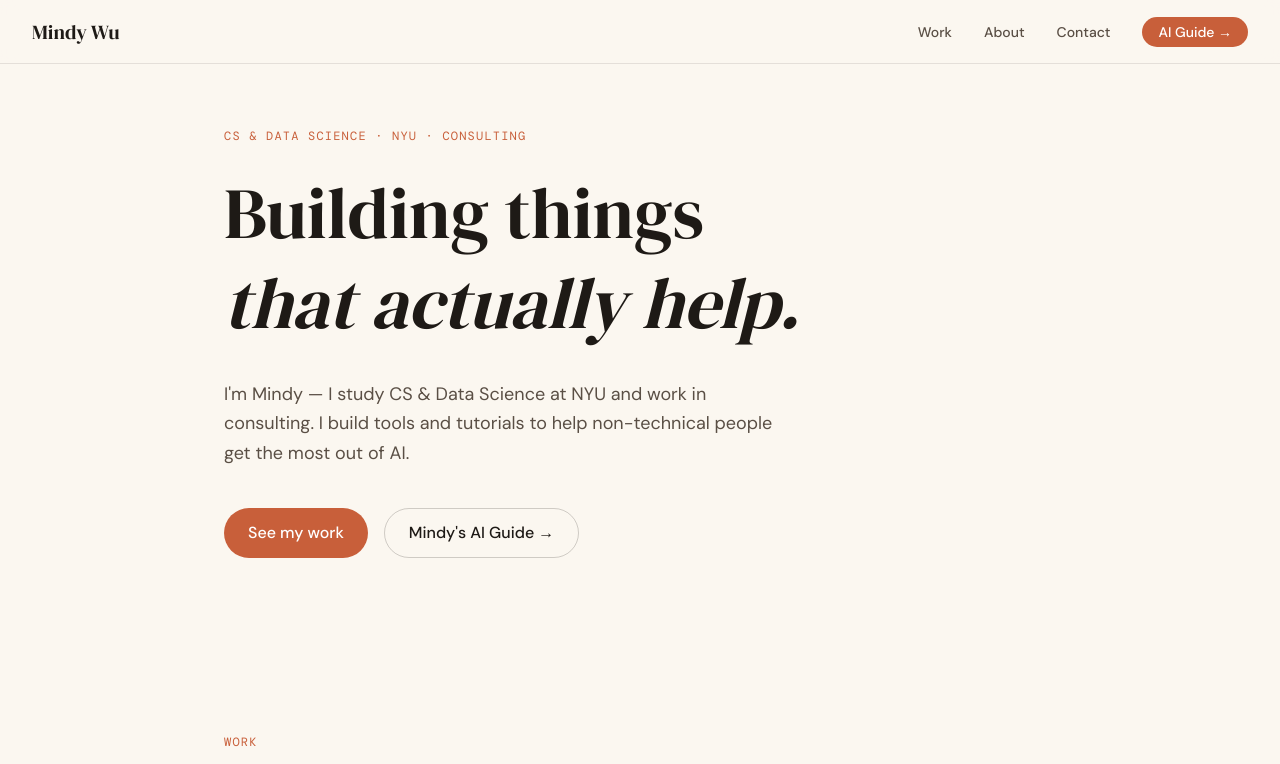
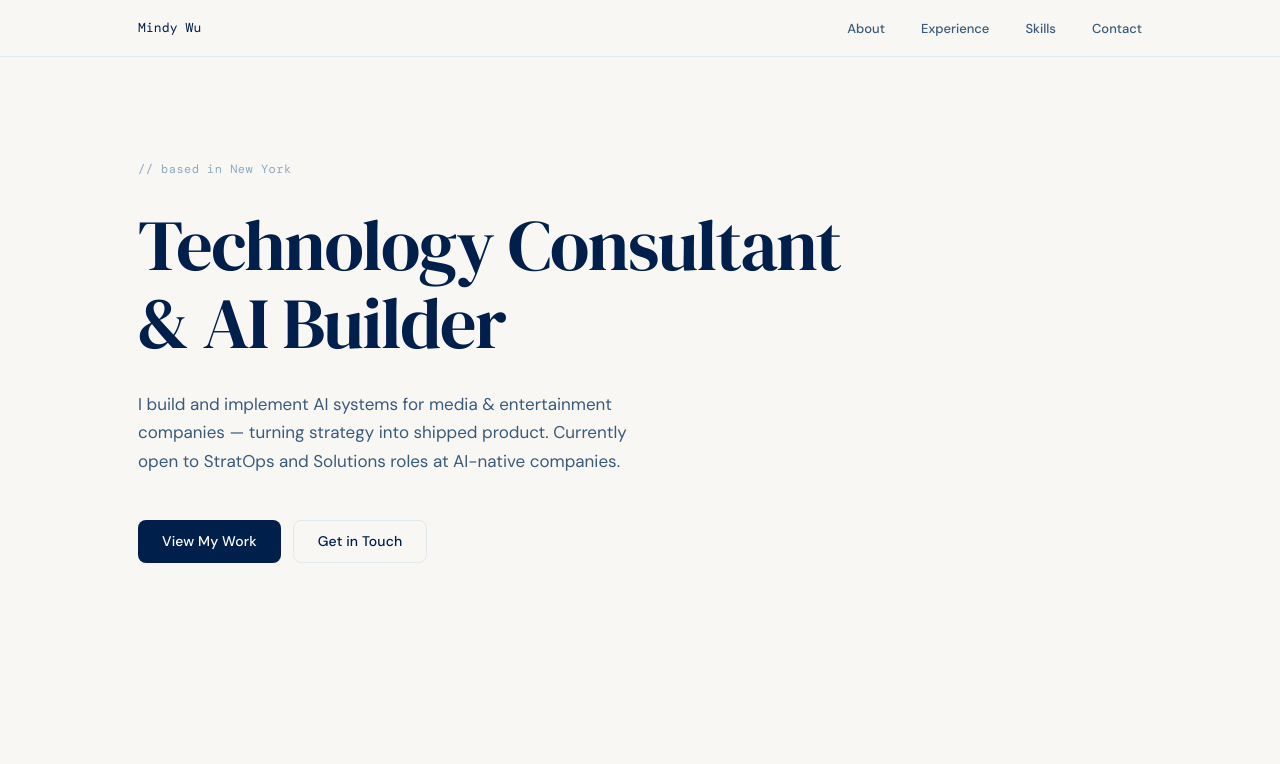
Before and after one commit to mindyjwu/mindy-portfolio, a Next.js app: page / in a window 1280 px wide. Shown: the top 764 px of the page. Built offline with nearby package versions, Linux system fonts and the light colour scheme; a web font is replaced by a local one.

Commit message:
including backend for the feedback interface for the website & adding profile photo

```diff
--- a/app/globals.css
+++ b/app/globals.css
@@ -1,28 +1,70 @@
 @import "tailwindcss";
 
 @theme inline {
+  /* Fonts */
   --font-heading: var(--font-heading);
   --font-mono: var(--font-mono);
   --font-body: var(--font-body);
 
-  --color-cream: #FBF7F0;
-  --color-warm-white: #FFFCF7;
-  --color-clay: #C85F3A;
-  --color-clay-dark: #9B3F22;
-  --color-clay-light: #F5E8E2;
-  --color-sage: #4A7C59;
-  --color-butter: #F2C94C;
-  --color-ink: #1E1A16;
-  --color-ink-soft: #5A4F45;
-  --color-ink-muted: #9A8F85;
+  /* Backgrounds */
+  --color-bg: #F8F7F4;
+  --color-surface: #FFFFFF;
+  --color-cream: #F8F7F4;
+
+  /* Borders */
+  --color-border: #E2E8F0;
+
+  /* Text */
+  --color-text-primary: #011F4B;
+  --color-text-secondary: #3A5A7A;
+  --color-text-tertiary: #8FA8C0;
+
+  /* Brand palette */
+  --color-navy: #011F4B;
+  --color-blue-mid: #005B96;
+  --color-blue-light: #90E0EF;
+  --color-blue-pale: #E8F7FB;
 }
 
 :root {
-  --background: #FBF7F0;
-  --foreground: #1E1A16;
+  --bg: #F8F7F4;
+  --surface: #FFFFFF;
+  --border: #E2E8F0;
+  --text-primary: #011F4B;
+  --text-secondary: #3A5A7A;
+  --text-tertiary: #8FA8C0;
+  --navy: #011F4B;
+  --blue-mid: #005B96;
+  --blue-light: #90E0EF;
+  --blue-pale: #E8F7FB;
+  --cream: #F8F7F4;
+}
+
+html {
+  scroll-behavior: smooth;
 }
 
 body {
-  background: var(--background);
-  color: var(--foreground);
+  background: var(--bg);
+  color: var(--text-primary);
 }
+
+@keyframes fadeUp {
+  from {
+    opacity: 0;
+    transform: translateY(18px);
+  }
+  to {
+    opacity: 1;
+    transform: translateY(0);
+  }
+}
+
+.fade-up {
+  opacity: 0;
+  animation: fadeUp 0.55s cubic-bezier(0.22, 1, 0.36, 1) forwards;
+}
+.fade-up-1 { animation-delay: 0.05s; }
+.fade-up-2 { animation-delay: 0.18s; }
+.fade-up-3 { animation-delay: 0.30s; }
+.fade-up-4 { animation-delay: 0.44s; }
--- a/components/Hero.tsx
+++ b/components/Hero.tsx
@@ -1,32 +1,137 @@
+"use client";
+
 export default function Hero() {
   return (
-    <section className="pt-32 pb-24 px-8 max-w-4xl mx-auto">
-      <p className="font-mono text-xs tracking-widest text-clay uppercase mb-6">
-        CS &amp; Data Science · NYU · Consulting
+    <section
+      style={{
+        paddingTop: 160,
+        paddingBottom: 120,
+      }}
+    >
+      <div
+        style={{
+          maxWidth: 1100,
+          margin: "0 auto",
+          padding: "0 48px",
+        }}
+      >
+        {/* Monospaced tag */}
+        <p
+          className="fade-up fade-up-1"
+          style={{
+            fontFamily: "var(--font-mono)",
+            fontSize: 12,
+            fontWeight: 400,
+            color: "var(--text-tertiary)",
+            letterSpacing: "0.04em",
+            marginBottom: 28,
+          }}
+        >
+          // based in New York
         </p>
-      <h1 className="font-heading text-6xl md:text-7xl text-ink leading-tight mb-8">
-        Building things<br />
-        <em>that actually help.</em>
+
+        {/* Headline */}
+        <h1
+          className="fade-up fade-up-2"
+          style={{
+            fontFamily: "var(--font-heading)",
+            fontSize: "clamp(44px, 6vw, 72px)",
+            fontWeight: 400,
+            color: "var(--navy)",
+            lineHeight: 1.08,
+            letterSpacing: "-0.02em",
+            marginBottom: 28,
+            maxWidth: 740,
+          }}
+        >
+          Technology Consultant
+          <br />& AI Builder
         </h1>
-      <p className="font-body text-lg text-ink-soft max-w-xl leading-relaxed mb-10">
-        I'm Mindy — I study CS &amp; Data Science at NYU and work in consulting. I build tools
-        and tutorials to help non-technical people get the most out of AI.
+
+        {/* Subheadline */}
+        <p
+          className="fade-up fade-up-3"
+          style={{
+            fontFamily: "var(--font-body)",
+            fontSize: 17,
+            fontWeight: 400,
+            color: "var(--text-secondary)",
+            lineHeight: 1.7,
+            maxWidth: 520,
+            marginBottom: 44,
+          }}
+        >
+          I build and implement AI systems for media &amp; entertainment companies —
+          turning strategy into shipped product. Currently open to StratOps and
+          Solutions roles at AI-native companies.
         </p>
-      <div className="flex gap-4 flex-wrap">
+
+        {/* CTAs */}
+        <div
+          className="fade-up fade-up-4"
+          style={{ display: "flex", gap: 12, flexWrap: "wrap", alignItems: "center" }}
+        >
           <a
-          href="#work"
-          className="inline-flex items-center gap-2 px-6 py-3 bg-clay text-white rounded-full font-body font-medium hover:bg-clay-dark transition-colors"
+            href="#experience"
+            onClick={(e) => {
+              e.preventDefault();
+              document.querySelector("#experience")?.scrollIntoView({ behavior: "smooth" });
+            }}
+            style={{
+              display: "inline-flex",
+              alignItems: "center",
+              gap: 6,
+              padding: "11px 24px",
+              borderRadius: 8,
+              backgroundColor: "var(--navy)",
+              color: "#FFFFFF",
+              fontFamily: "var(--font-body)",
+              fontSize: 14,
+              fontWeight: 500,
+              textDecoration: "none",
+              letterSpacing: "0.01em",
+              transition: "background-color 0.15s ease",
+            }}
+            onMouseEnter={(e) => (e.currentTarget.style.backgroundColor = "var(--blue-mid)")}
+            onMouseLeave={(e) => (e.currentTarget.style.backgroundColor = "var(--navy)")}
           >
-          See my work
+            View My Work
           </a>
+
           <a
-          href="https://mindys-ai-guide.vercel.app"
-          target="_blank"
-          rel="noopener"
-          className="inline-flex items-center gap-2 px-6 py-3 border border-ink/20 text-ink rounded-full font-body font-medium hover:border-clay hover:text-clay transition-colors"
+            href="#contact"
+            onClick={(e) => {
+              e.preventDefault();
+              document.querySelector("#contact")?.scrollIntoView({ behavior: "smooth" });
+            }}
+            style={{
+              display: "inline-flex",
+              alignItems: "center",
+              gap: 6,
+              padding: "10px 24px",
+              borderRadius: 8,
+              backgroundColor: "transparent",
+              color: "var(--navy)",
+              border: "1px solid var(--border)",
+              fontFamily: "var(--font-body)",
+              fontSize: 14,
+              fontWeight: 500,
+              textDecoration: "none",
+              letterSpacing: "0.01em",
+              transition: "border-color 0.15s ease, color 0.15s ease",
+            }}
+            onMouseEnter={(e) => {
+              e.currentTarget.style.borderColor = "var(--blue-mid)";
+              e.currentTarget.style.color = "var(--blue-mid)";
+            }}
+            onMouseLeave={(e) => {
+              e.currentTarget.style.borderColor = "var(--border)";
+              e.currentTarget.style.color = "var(--navy)";
+            }}
           >
-          Mindy&apos;s AI Guide →
+            Get in Touch
           </a>
+        </div>
       </div>
     </section>
   );
--- a/components/Nav.tsx
+++ b/components/Nav.tsx
@@ -1,24 +1,84 @@
+"use client";
+
+const links = [
+  { label: "About", href: "#about" },
+  { label: "Experience", href: "#experience" },
+  { label: "Skills", href: "#skills" },
+  { label: "Contact", href: "#contact" },
+];
+
 export default function Nav() {
+  function handleClick(e: React.MouseEvent<HTMLAnchorElement>, href: string) {
+    e.preventDefault();
+    const target = document.querySelector(href);
+    if (target) target.scrollIntoView({ behavior: "smooth" });
+  }
+
   return (
-    <nav className="fixed top-0 inset-x-0 z-50 flex items-center justify-between px-8 h-16 bg-cream/90 backdrop-blur-sm border-b border-ink/10">
-      <a href="#" className="font-heading text-xl text-ink">
+    <nav
+      style={{
+        position: "fixed",
+        top: 0,
+        left: 0,
+        right: 0,
+        zIndex: 50,
+        borderBottom: "1px solid var(--border)",
+        backdropFilter: "blur(12px)",
+        WebkitBackdropFilter: "blur(12px)",
+        backgroundColor: "rgba(248, 247, 244, 0.80)",
+      }}
+    >
+      <div
+        style={{
+          maxWidth: 1100,
+          margin: "0 auto",
+          padding: "0 48px",
+          height: 56,
+          display: "flex",
+          alignItems: "center",
+          justifyContent: "space-between",
+        }}
+      >
+        {/* Logo */}
+        <a
+          href="#"
+          onClick={(e) => { e.preventDefault(); window.scrollTo({ top: 0, behavior: "smooth" }); }}
+          style={{
+            fontFamily: "var(--font-mono)",
+            fontSize: 13,
+            fontWeight: 400,
+            color: "var(--navy)",
+            letterSpacing: "0.01em",
+            textDecoration: "none",
+          }}
+        >
           Mindy Wu
         </a>
-      <ul className="flex gap-8 items-center text-sm font-body font-medium text-ink-soft">
-        <li><a href="#work" className="hover:text-clay transition-colors">Work</a></li>
-        <li><a href="#about" className="hover:text-clay transition-colors">About</a></li>
-        <li><a href="#contact" className="hover:text-clay transition-colors">Contact</a></li>
-        <li>
+
+        {/* Links */}
+        <ul style={{ display: "flex", gap: 36, listStyle: "none", margin: 0, padding: 0 }}>
+          {links.map(({ label, href }) => (
+            <li key={href}>
               <a
-            href="https://mindys-ai-guide.vercel.app"
-            target="_blank"
-            rel="noopener"
-            className="px-4 py-1.5 rounded-full bg-clay text-white text-sm hover:bg-clay-dark transition-colors"
+                href={href}
+                onClick={(e) => handleClick(e, href)}
+                style={{
+                  fontFamily: "var(--font-body)",
+                  fontSize: 13,
+                  fontWeight: 500,
+                  color: "var(--text-secondary)",
+                  textDecoration: "none",
+                  transition: "color 0.15s ease",
+                }}
+                onMouseEnter={(e) => (e.currentTarget.style.color = "var(--blue-mid)")}
+                onMouseLeave={(e) => (e.currentTarget.style.color = "var(--text-secondary)")}
               >
-            AI Guide →
+                {label}
               </a>
             </li>
+          ))}
         </ul>
+      </div>
     </nav>
   );
 }
```
Lines whose indentation alone changed are shown as unchanged.
